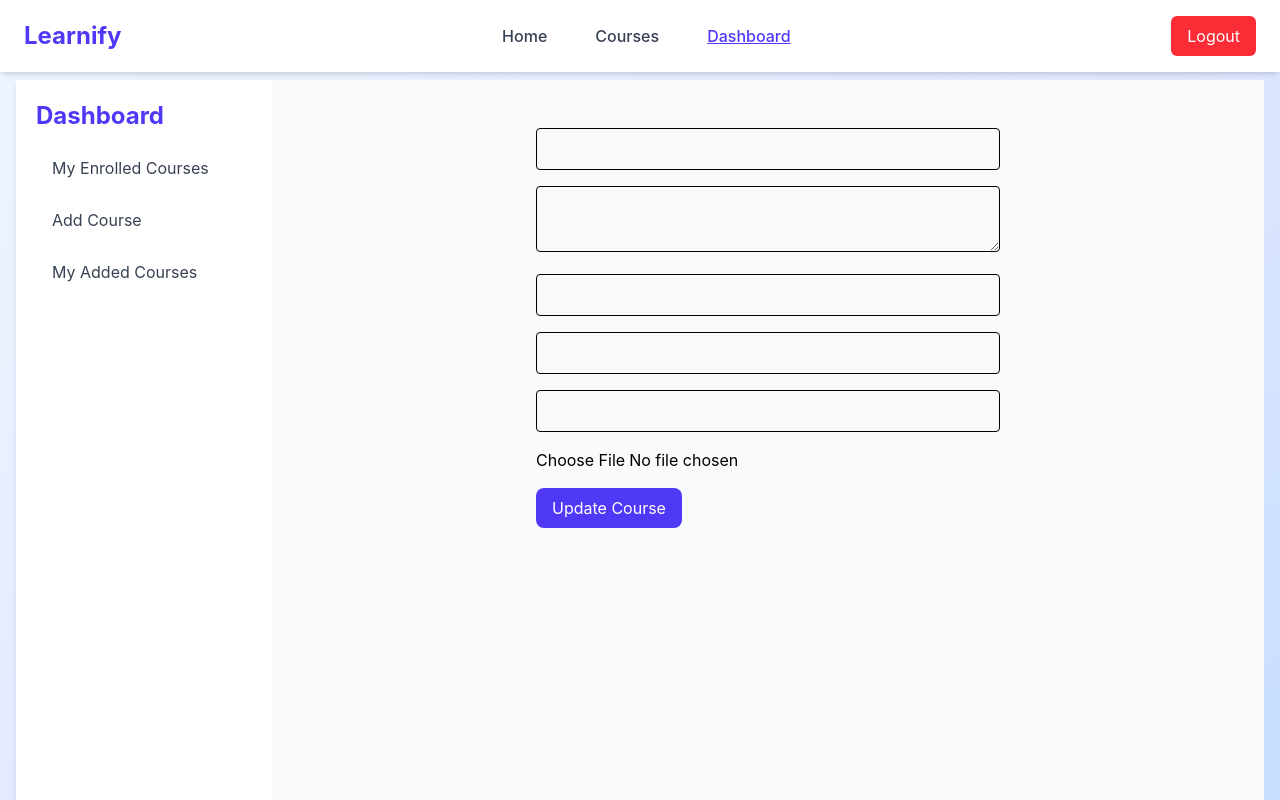
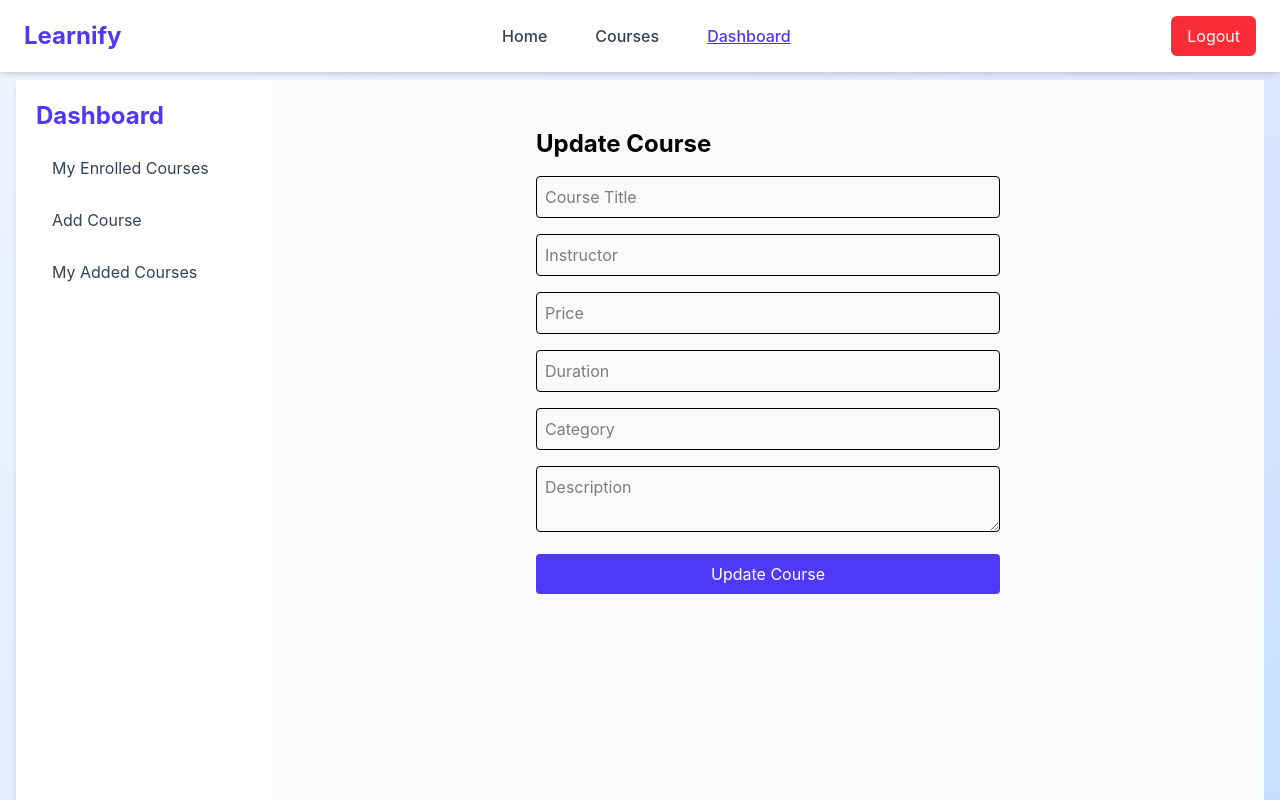
Before and after one commit to mahiOSD/B12-A10_Client, a React (Vite) app: page /dashboard/update-course/1 in a window 1280 px wide. Shown: the top 800 px of the page. Built offline with nearby package versions, Linux system fonts and the light colour scheme; no server answers; sample sign-in values are in the browser's storage.

Commit message:
Delete & Update course

```diff
--- a/src/App.jsx
+++ b/src/App.jsx
@@ -20,6 +20,7 @@ function App() {
       <Header />
       <div className="min-h-[80vh] pt-20 px-4">
         <Routes>
+
           <Route path="/" element={<Home />} />
           <Route path="/courses" element={<Courses />} />
           <Route
@@ -32,6 +33,8 @@ function App() {
           />
           <Route path="/login" element={<Login />} />
           <Route path="/register" element={<Register />} />
+
+
           <Route
             path="/dashboard"
             element={
@@ -43,9 +46,25 @@ function App() {
             <Route path="enrolled" element={<MyEnrolledCourses />} />
             <Route path="add-course" element={<AddCourse />} />
             <Route path="my-courses" element={<MyAddedCourses />} />
-            <Route path="update-course/:id" element={<UpdateCourse />} />
+            <Route
+              path="update-course/:id"
+              element={
+                <PrivateRoute>
+                  <UpdateCourse />
+                </PrivateRoute>
+              }
+            />
+          </Route>
 
-          </Route>
+
+          <Route
+            path="/update-course/:id"
+            element={
+              <PrivateRoute>
+                <UpdateCourse />
+              </PrivateRoute>
+            }
+          />
         </Routes>
       </div>
       <Footer />
--- a/src/pages/Dashboard/AddCourse.jsx
+++ b/src/pages/Dashboard/AddCourse.jsx
@@ -22,6 +22,7 @@ export default function AddCourse() {
     });
   };
 
+
   const handleImage = (e) => {
     const file = e.target.files[0];
     const reader = new FileReader();
@@ -30,10 +31,23 @@ export default function AddCourse() {
     reader.readAsDataURL(file);
   };
 
+
   const handleSubmit = async (e) => {
   e.preventDefault();
+  const userEmail = localStorage.getItem("userEmail");
+
+  if (!userEmail) {
+    toast.error("Please login first!");
+    return;
+  }
+
+  const newCourse = {
+    ...courseData,
+    ownerEmail: userEmail,
+  };
+
   try {
-      await axios.post("http://localhost:3000/courses", courseData);
+    await axios.post("http://localhost:3000/courses", newCourse);
     toast.success("Course added successfully!");
     setCourseData({
       title: "",
@@ -49,6 +63,7 @@ export default function AddCourse() {
     toast.error("Failed to add course");
   }
 };
+
 
   return (
     <div className="p-6 max-w-lg mx-auto">
--- a/src/pages/Dashboard/MyAddedCourses.jsx
+++ b/src/pages/Dashboard/MyAddedCourses.jsx
@@ -6,13 +6,11 @@ import { useNavigate } from "react-router-dom";
 export default function MyAddedCourses() {
   const [courses, setCourses] = useState([]);
   const navigate = useNavigate();
-
   const userEmail = localStorage.getItem("userEmail");
 
   const fetchCourses = async () => {
     try {
       const res = await axios.get("http://localhost:3000/courses");
-
       const myCourses = res.data.filter(c => c.ownerEmail === userEmail);
       setCourses(myCourses);
     } catch (err) {
@@ -27,7 +25,6 @@ export default function MyAddedCourses() {
       toast.success("Course deleted successfully!");
       fetchCourses();
     } catch (err) {
-      console.error(err);
       toast.error("Failed to delete course.");
     }
   };
@@ -38,17 +35,24 @@ export default function MyAddedCourses() {
 
   return (
     <div className="pt-24 px-4">
-      <h2 className="text-2xl font-semibold text-gray-800 mb-6">My Added Courses</h2>
+      <h2 className="text-2xl font-semibold text-gray-800 mb-6">
+        My Added Courses
+      </h2>
       <div className="grid grid-cols-1 md:grid-cols-2 lg:grid-cols-3 gap-6">
-        {courses.map(course => (
-          <div key={course._id} className="bg-white p-4 rounded-2xl shadow-lg flex flex-col">
+        {courses.map((course) => (
+          <div
+            key={course._id}
+            className="bg-white p-4 rounded-2xl shadow-lg flex flex-col"
+          >
             <img
               src={course.image}
               alt={course.title}
               className="w-full h-40 object-cover rounded-lg mb-4"
             />
-            <h3 className="text-xl font-bold text-indigo-600 mb-2">{course.title}</h3>
-            <p className="text-gray-500 mb-2">Price: ৳{course.price}</p>
+            <h3 className="text-xl font-bold text-indigo-600 mb-2">
+              {course.title}
+            </h3>
+            <p className="text-gray-500 mb-2">৳{course.price}</p>
             <div className="mt-auto flex gap-2">
               <button
                 onClick={() => navigate(`/courses/${course._id}`)}
--- a/src/pages/Dashboard/UpdateCourse.jsx
+++ b/src/pages/Dashboard/UpdateCourse.jsx
@@ -11,64 +11,111 @@ export default function UpdateCourse() {
     description: "",
     category: "",
     price: "",
+    duration: "",
     instructor: "",
-    imageBase64: ""
   });
 
   useEffect(() => {
     const fetchCourse = async () => {
       try {
-        const res = await axios.get(`http://localhost:3000/courses`);
-        const course = res.data.find(c => c._id === id);
-        if (course) {
-          setCourseData({
-            title: course.title,
-            description: course.description,
-            category: course.category,
-            price: course.price,
-            instructor: course.instructor,
-            imageBase64: course.image
-          });
-        }
+        const res = await axios.get(`http://localhost:3000/courses/${id}`);
+
+        setCourseData({
+          title: res.data.title || "",
+          description: res.data.description || "",
+          category: res.data.category || "",
+          price: res.data.price || "",
+          duration: res.data.duration || "",
+          instructor: res.data.instructor || "",
+        });
       } catch (err) {
-        console.error(err);
+        toast.error("Failed to load course details.");
       }
     };
     fetchCourse();
   }, [id]);
 
-  const handleChange = e => setCourseData({ ...courseData, [e.target.name]: e.target.value });
-
-  const handleImage = e => {
-    const file = e.target.files[0];
-    const reader = new FileReader();
-    reader.onloadend = () => setCourseData({ ...courseData, imageBase64: reader.result.split(",")[1] });
-    reader.readAsDataURL(file);
+  const handleChange = (e) => {
+    const { name, value } = e.target;
+    setCourseData({ ...courseData, [name]: value });
   };
 
-  const handleSubmit = async e => {
+  const handleSubmit = async (e) => {
     e.preventDefault();
     try {
       await axios.put(`http://localhost:3000/courses/${id}`, courseData);
       toast.success("Course updated successfully!");
       navigate("/dashboard/my-courses");
     } catch (err) {
-      console.error(err);
       toast.error("Failed to update course.");
     }
   };
 
   return (
-    <form onSubmit={handleSubmit} className="p-6 max-w-lg mx-auto space-y-4">
-      <input type="text" name="title" value={courseData.title} onChange={handleChange} required className="w-full p-2 border rounded" />
-      <textarea name="description" value={courseData.description} onChange={handleChange} required className="w-full p-2 border rounded" />
-      <input type="text" name="category" value={courseData.category} onChange={handleChange} required className="w-full p-2 border rounded" />
-      <input type="number" name="price" value={courseData.price} onChange={handleChange} required className="w-full p-2 border rounded" />
-      <input type="text" name="instructor" value={courseData.instructor} onChange={handleChange} required className="w-full p-2 border rounded" />
-      <input type="file" onChange={handleImage} />
-      <button type="submit" className="bg-indigo-600 text-white py-2 px-4 rounded-lg hover:bg-indigo-700">
-        Update Course
-      </button>
-    </form>
+    <div className="p-6 max-w-lg mx-auto">
+      <h1 className="text-2xl font-bold mb-4">Update Course</h1>
+      <form onSubmit={handleSubmit} className="space-y-4">
+        <input
+          type="text"
+          name="title"
+          value={courseData.title || ""}
+          onChange={handleChange}
+          placeholder="Course Title"
+          className="w-full p-2 border rounded"
+          required
+        />
+        <input
+          type="text"
+          name="instructor"
+          value={courseData.instructor || ""}
+          onChange={handleChange}
+          placeholder="Instructor"
+          className="w-full p-2 border rounded"
+          required
+        />
+        <input
+          type="number"
+          name="price"
+          value={courseData.price || ""}
+          onChange={handleChange}
+          placeholder="Price"
+          className="w-full p-2 border rounded"
+          required
+        />
+        <input
+          type="text"
+          name="duration"
+          value={courseData.duration || ""}
+          onChange={handleChange}
+          placeholder="Duration"
+          className="w-full p-2 border rounded"
+          required
+        />
+        <input
+          type="text"
+          name="category"
+          value={courseData.category || ""}
+          onChange={handleChange}
+          placeholder="Category"
+          className="w-full p-2 border rounded"
+          required
+        />
+        <textarea
+          name="description"
+          value={courseData.description || ""}
+          onChange={handleChange}
+          placeholder="Description"
+          className="w-full p-2 border rounded"
+          required
+        ></textarea>
+
+        <button
+          type="submit"
+          className="w-full bg-indigo-600 text-white py-2 rounded hover:bg-indigo-700 transition"
+        >
+          Update Course
+        </button>
+      </form>
+    </div>
   );
 }
--- a/src/pages/Login.jsx
+++ b/src/pages/Login.jsx
@@ -18,7 +18,11 @@ export default function Login() {
     try {
       const res = await axios.post("http://localhost:3000/login", formData);
       toast.success(res.data.message);
+
+
       localStorage.setItem("token", res.data.token);
+      localStorage.setItem("userEmail", formData.email);
+
       navigate("/");
     } catch (err) {
       toast.error(err.response?.data?.message || "Login failed");
@@ -30,14 +34,20 @@ export default function Login() {
     try {
       const result = await signInWithPopup(auth, provider);
       const user = result.user;
+
       const userData = {
         name: user.displayName,
         email: user.email,
         photoURL: user.photoURL,
       };
+
       const res = await axios.post("http://localhost:3000/google-login", userData);
       toast.success(res.data.message);
+
+
       localStorage.setItem("token", res.data.token);
+      localStorage.setItem("userEmail", user.email);
+
       navigate("/");
     } catch (err) {
       console.error(err);
@@ -48,6 +58,7 @@ export default function Login() {
   return (
     <div className="bg-white p-8 rounded-2xl shadow-xl w-full max-w-md mx-auto mt-20">
       <h2 className="text-2xl font-bold text-center mb-6 text-indigo-600">Login</h2>
+
       <form onSubmit={handleSubmit} className="space-y-4">
         <input
           name="email"
```
Lines whose indentation alone changed are shown as unchanged.
